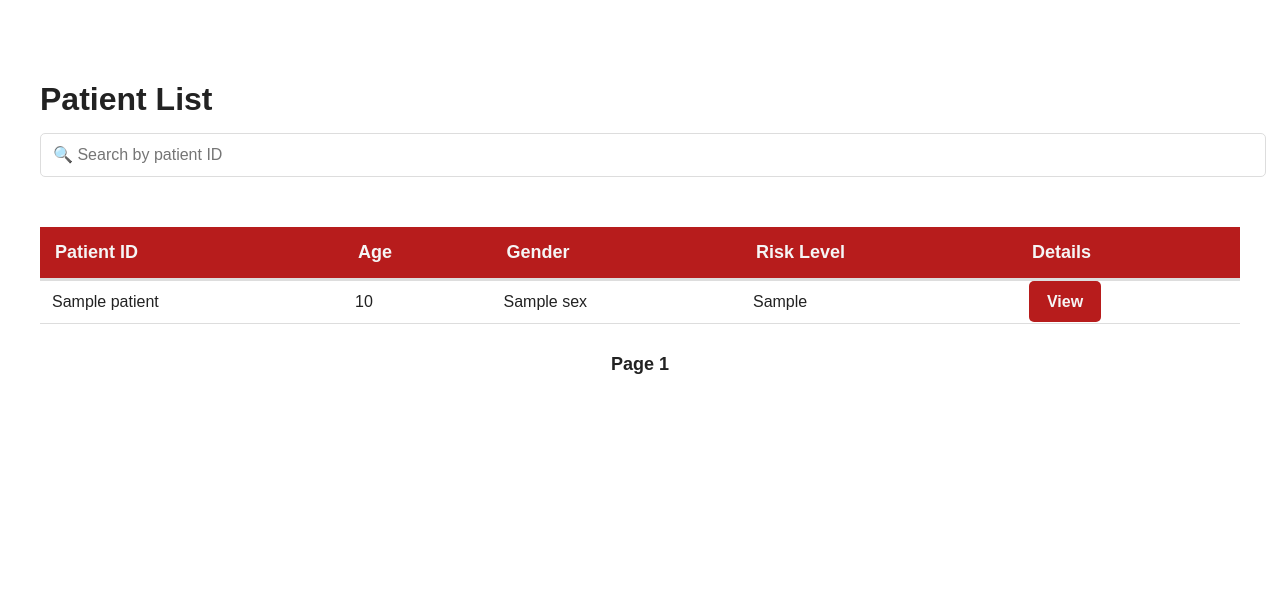
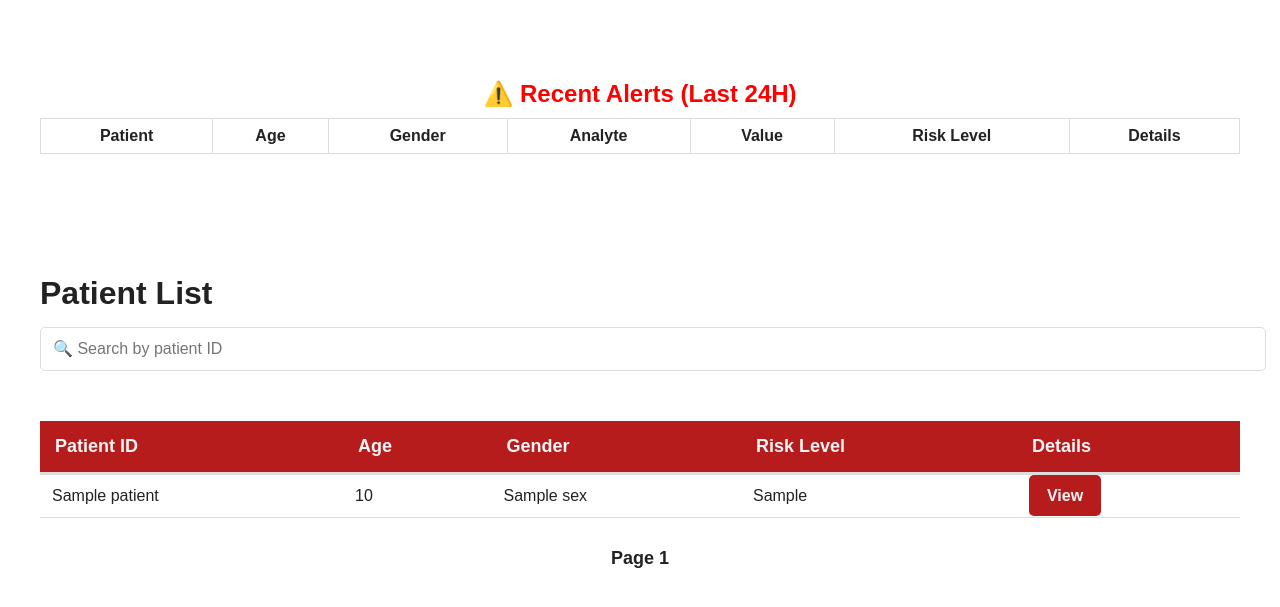
Before and after one commit to vrnccr/Fluffy_Pancakes_EHH25, a Flask app: template templates/index.html in a window 1280 px wide. Shown: the part 63-670 px from the top of the page. Run offline with Flask 3, Linux system fonts and the light colour scheme; the template is opened without the code that fills it: most values are stand-ins (such as "Sample title", 1, 10 or a date in 2020); lists and menus that the app fills with data are empty.

Commit message:
Basic alert table

```diff
--- a/static/script.js
+++ b/static/script.js
@@ -156,3 +156,7 @@ document.addEventListener("DOMContentLoaded", function () {
         });
     });
 });
+
+document.addEventListener("DOMContentLoaded", () => {
+    fetchAlerts();  // ✅ Fetch alerts when the homepage loads
+});
--- a/static/styles.css
+++ b/static/styles.css
@@ -293,3 +293,39 @@ h1, h2, h3 {
     padding: 10px 15px;
     display: inline-block;
 }
+
+
+.alert-heading {
+    color: red;
+    font-weight: bold;
+    text-align: center;
+    margin-bottom: 10px;
+}
+
+.alert-table {
+    width: 100%;
+    border-collapse: collapse;
+    margin-bottom: 20px;
+}
+
+.alert-table th, .alert-table td {
+    border: 1px solid #ddd;
+    padding: 8px;
+    text-align: center;
+}
+
+.critical-alert {
+    background-color: #ffcccc; /* Light red */
+    color: red;
+}
+
+.moderate-alert {
+    background-color: #ffeb99; /* Light yellow */
+    color: #d47f00;
+}
+
+.alert-table a {
+    text-decoration: none;
+    font-weight: bold;
+    color: blue;
+}
--- a/templates/index.html
+++ b/templates/index.html
@@ -11,6 +11,66 @@
     <div class="navbar">
         <a href="/">CKD Risk Stratification</a>
     </div>
+
+    <div class="container">
+        <h2 class="alert-heading">⚠️ Recent Alerts (Last 24H)</h2>
+        <table class="alert-table">
+            <thead>
+                <tr>
+                    <th>Patient</th>
+                    <th>Age</th>
+                    <th>Gender</th>
+                    <th>Analyte</th>
+                    <th>Value</th>
+                    <th>Risk Level</th>
+                    <th>Details</th>
+                </tr>
+            </thead>
+            <tbody id="alertsTable">
+                <!-- Alerts will be injected here -->
+            </tbody>
+        </table>
+    </div>
+
+    <script>
+        document.addEventListener("DOMContentLoaded", function () {
+        console.log("🚀 Fetching alerts...");
+
+        fetch("http://127.0.0.1:5000/alerts")
+            .then(response => response.json())
+            .then(alerts => {
+                console.log("📊 Alerts Data Received:", alerts);
+
+                const alertsTable = document.getElementById("alertsTable");
+                alertsTable.innerHTML = ""; // ✅ Clear table before inserting new rows
+
+                if (alerts.length === 0) {
+                    alertsTable.innerHTML = "<tr><td colspan='7'>✅ No critical alerts in the last 24H</td></tr>";
+                    return;
+                }
+
+                alerts.forEach(alert => {
+                    const row = document.createElement("tr");
+                    row.classList.add(alert.risk_level === "Critical" ? "critical-alert" : "moderate-alert");
+
+                    row.innerHTML = `
+                        <td>${alert.age}</td>
+                        <td>${alert.gender}</td>
+                        <td>${alert.analyte}</td>
+                        <td>${alert.value}</td>
+                        <td>${alert.risk_level}</td>
+                        <td>${alert.reason}</td>
+                        <td><a href="/patient/${ alert.patient_id }" class="btn btn-primary">View</a></td>
+
+                    `;
+                    alertsTable.appendChild(row);
+                });
+
+                console.log("✅ Processed alerts displayed.");
+            })
+            .catch(error => console.error("❌ Error fetching alerts:", error));
+        });
+    </script>
 
     <div class="container">
         <h1 class="fade-in">Patient List</h1>
```
Also changed, not shown: static/endpoints.js (+70 -0 lines).
